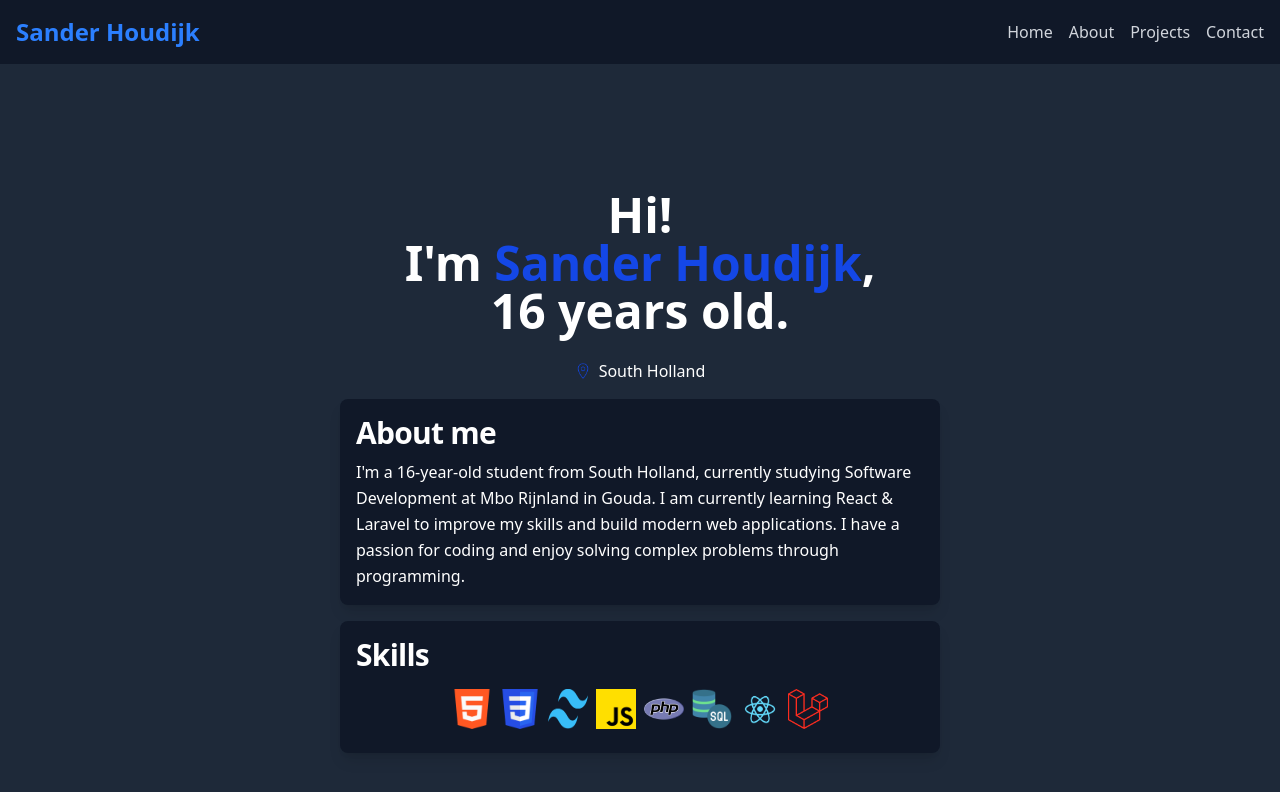
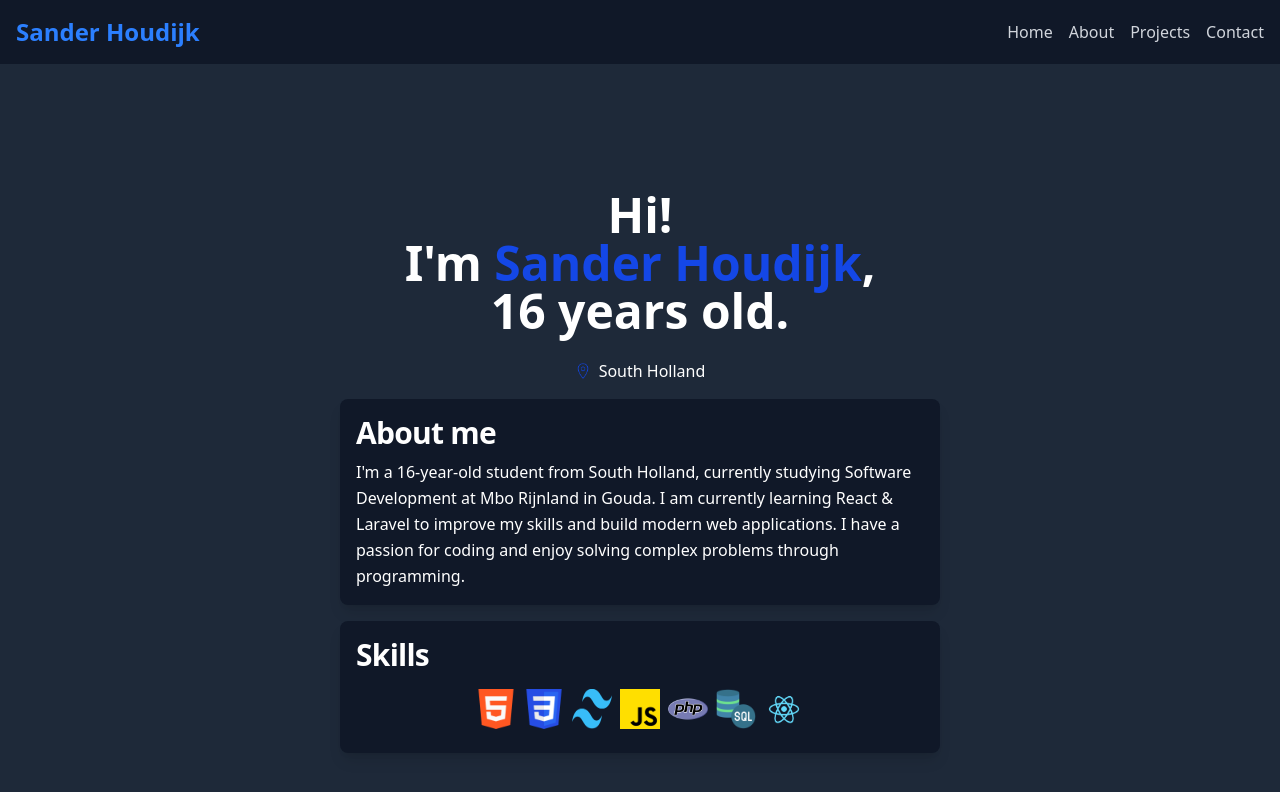
Before and after one commit to sanderhd/Portfolio-V2, a plain HTML site: page about.html in a window 1280 px wide. Drawn offline with nearby package versions, Linux system fonts and the light colour scheme; some packages are replaced by stand-ins of ours.

Commit message:
Update about.html

```diff
--- a/about.html
+++ b/about.html
@@ -42,7 +42,6 @@
                 <img src="assets/icons/experience/php.png" alt="PHP" class="w-8 h-8 sm:w-10 sm:h-10">
                 <img src="assets/icons/experience/SQL.png" alt="SQL" class="w-8 h-8 sm:w-10 sm:h-10">
                 <img src="assets/icons/experience/react.png" alt="React" class="w-8 h-8 sm:w-10 sm:h-10">
-                <img src="assets/icons/experience/laravel.png" alt="Laravel" class="w-8 h-8 sm:w-10 sm:h-10">
             </div>
         </div>
     </div>
```
